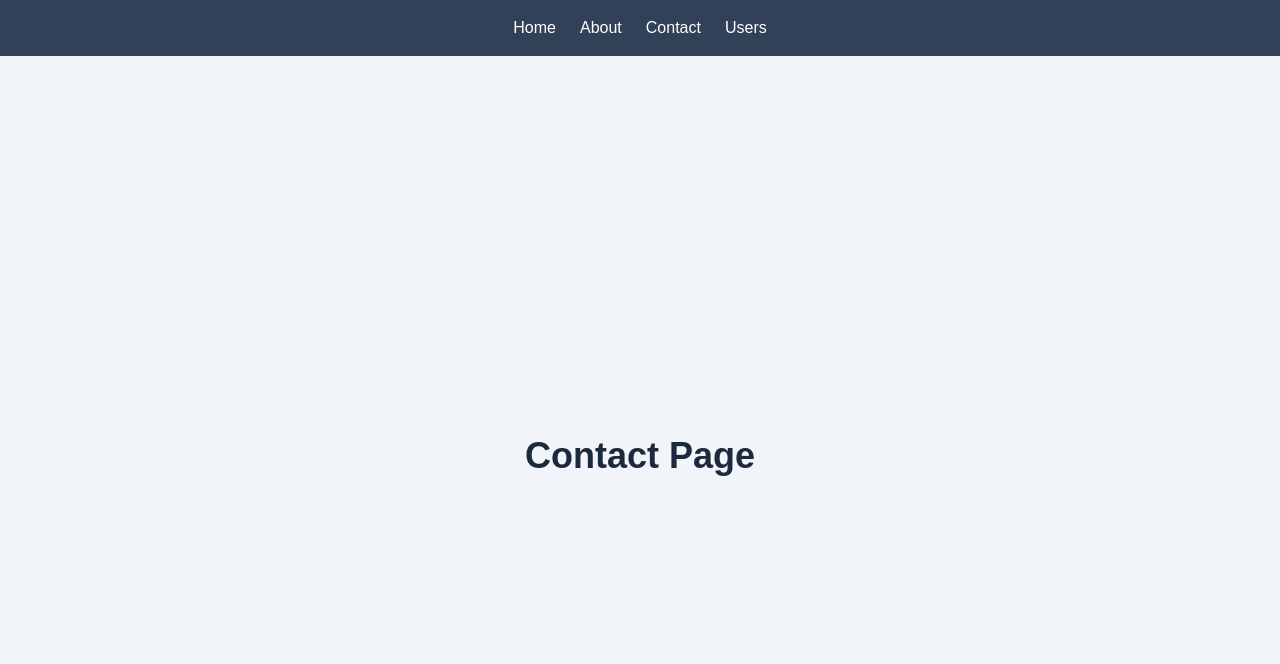
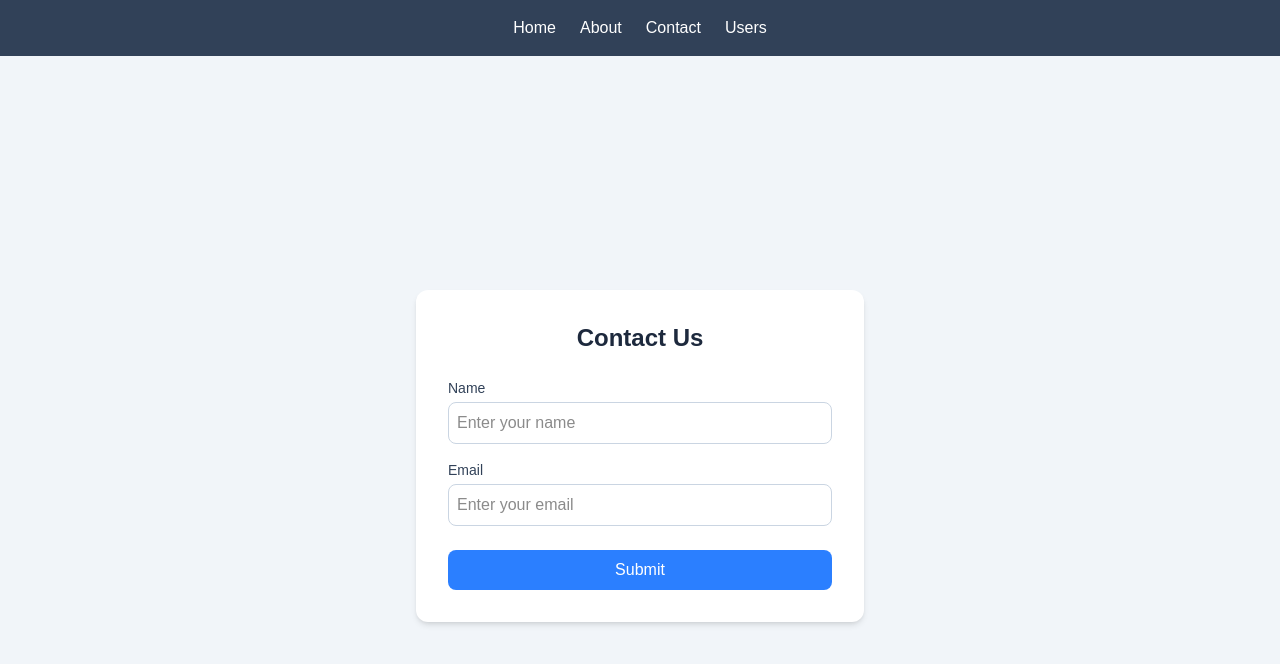
Before and after one commit to Mansi30Bakshi/my-first-app-Nextjs-Typescript, a Next.js app: page /Contact in a window 1280 px wide. Shown: the top 664 px of the page. Built offline with nearby package versions, Linux system fonts and the light colour scheme.

Commit message:
learn: forms + controlled inputs

```diff
--- a/app/Contact/page.tsx
+++ b/app/Contact/page.tsx
@@ -1,9 +1,57 @@
-import Link from "next/link"
+"use client";
+import { useState } from "react";
 
-export default function Contact(){
+export default function ContactPage(){
+  const [name,setName] = useState("");
+  const [email,setEmail] = useState("");
+
+  const handleSubmit = (e:React.FormEvent) => {
+       e.preventDefault();
+       console.log("Form Submitted",{name,email});
+       alert(`Thank you ${name}!`);
+       setName("");
+       setEmail("");
+  }
   return(
-    <div className="min-h-screen flex flex-col items-center justify-center bg-slate-100 gap-4">
-      <h1 className="text-4xl font-bold text-slate-800">Contact Page</h1>
-    </div>
-  )
+    <div className="min-h-screen flex items-center justify-center bg-slate-100 p-6">
+    <form
+      onSubmit={handleSubmit}
+      className="bg-white p-8 rounded-xl shadow-md w-full max-w-md flex flex-col gap-4"
+    >
+      <h1 className="text-2xl font-bold text-slate-800 text-center mb-2">Contact Us</h1>
+
+      <div className="flex flex-col gap-1">
+        <label className="text-sm font-medium text-slate-700">Name</label>
+        <input
+          type="text"
+          value={name}
+          onChange={(e) => setName(e.target.value)}
+          className="border border-slate-300 rounded-lg p-2 focus:outline-none focus:ring-2 focus:ring-blue-400"
+          placeholder="Enter your name"
+          required
+        />
+      </div>
+
+      <div className="flex flex-col gap-1">
+        <label className="text-sm font-medium text-slate-700">Email</label>
+        <input
+          type="email"
+          value={email}
+          onChange={(e) => setEmail(e.target.value)}
+          className="border border-slate-300 rounded-lg p-2 focus:outline-none focus:ring-2 focus:ring-blue-400"
+          placeholder="Enter your email"
+          required
+        />
+      </div>
+
+      {/* Submit Button */}
+      <button
+        type="submit"
+        className="mt-2 bg-blue-500 hover:bg-blue-600 text-white font-medium py-2 rounded-lg transition"
+      >
+        Submit
+      </button>
+    </form>
+  </div>
+  );
 }
```
